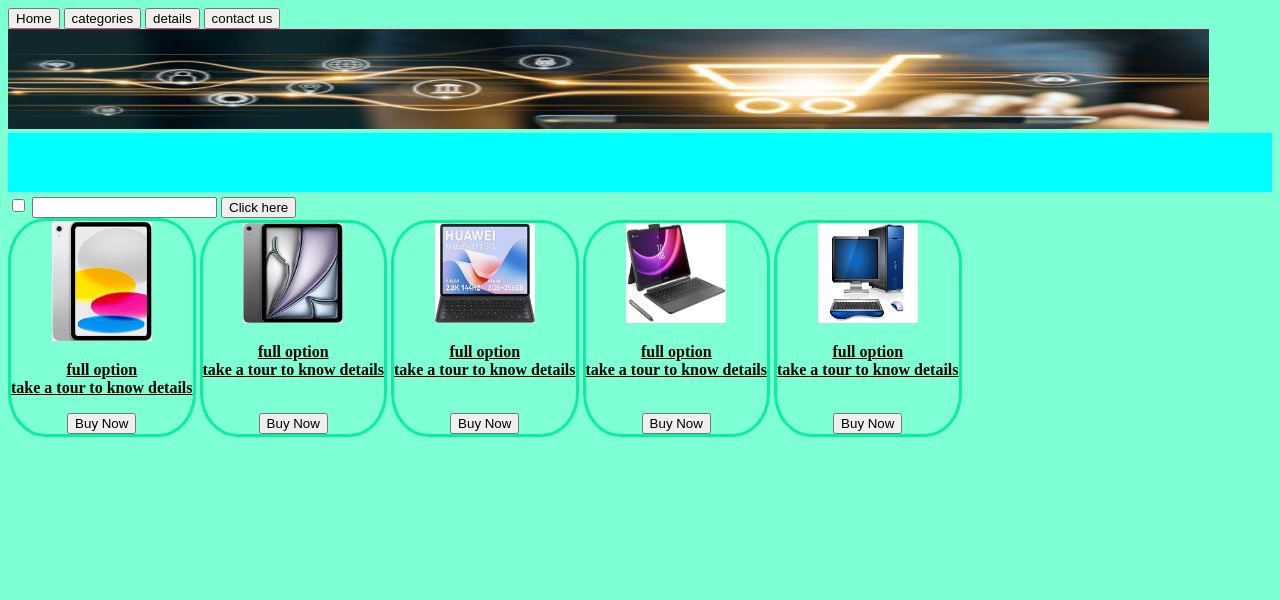
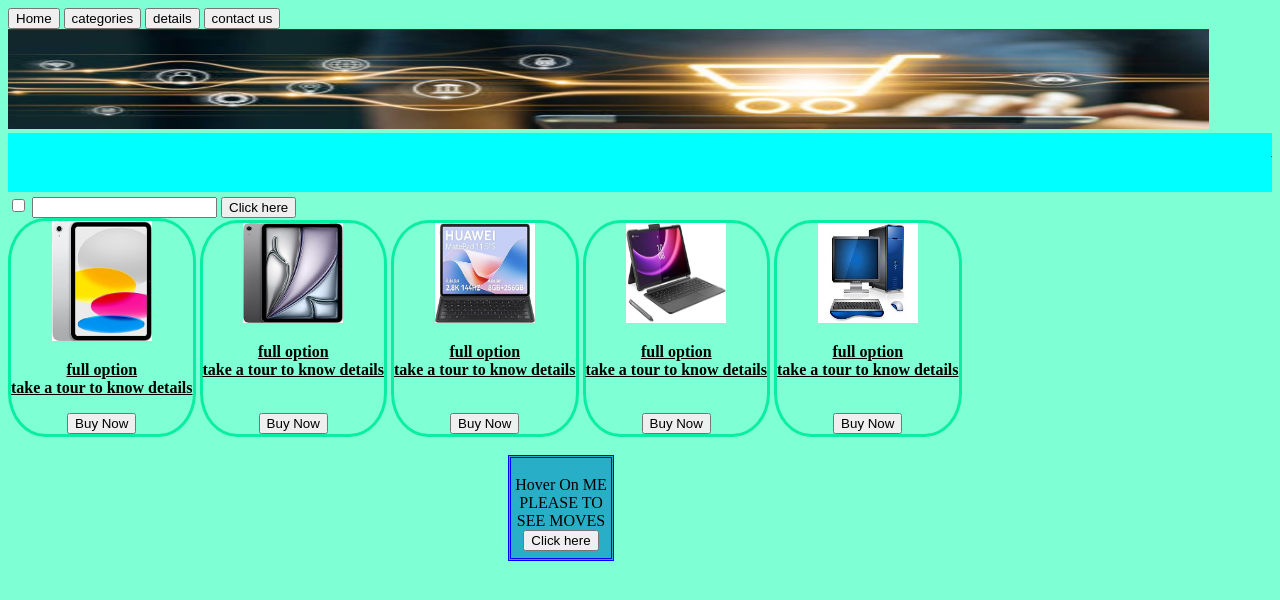
Before and after one commit to galilio27779/frontend-pro, a plain HTML site: page task8.html in a window 1280 px wide. Drawn offline with Linux system fonts and the light colour scheme.

Commit message:
Add files via upload

```diff
--- a/style8.css
+++ b/style8.css
@@ -157,3 +157,30 @@ input:focus{
     font-size: x-large;
     color: blue;
  }
+
+ .trans{
+
+   width: 100px;
+   height: 100px;
+   border: 3px double blue;
+   background-color: rgb(40, 175, 199);
+   margin-left: 500px;
+   text-align: center;
+   transition: 10s;
+
+ }
+
+ .trans:hover{
+   width: 150px;
+   height: 150px;
+   border: 8px double red;
+    text-decoration: underline;
+
+    font-size: x-large;
+    font-weight: 300px ;
+    position: absolute;
+    color: blue;
+    border-radius: 50%;
+    transform: rotate(720deg);
+
+ }
--- a/task8.html
+++ b/task8.html
@@ -70,5 +70,14 @@
     </p><br>
     <button>Buy Now</button>
 </div>
+<br>
+<br>
+<div class="trans">
+    <br>
+     Hover On ME PLEASE TO SEE MOVES
+     <button>Click here</button>
+</div>
+
+
 
 </body>
```
